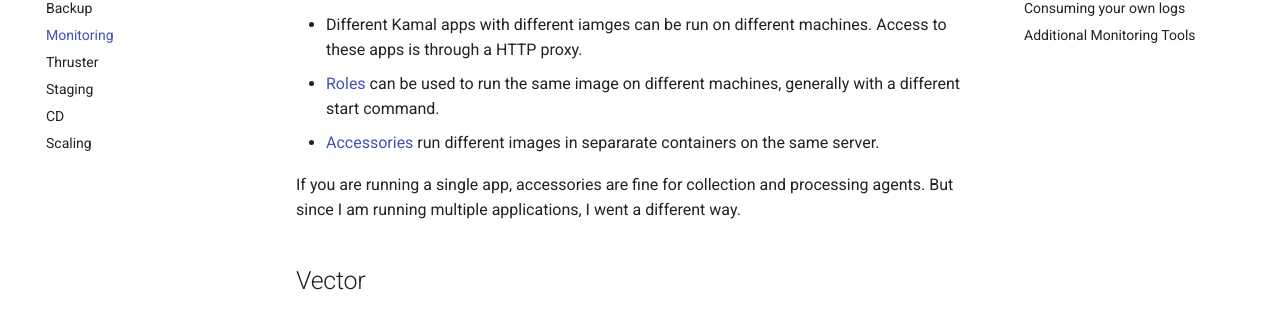
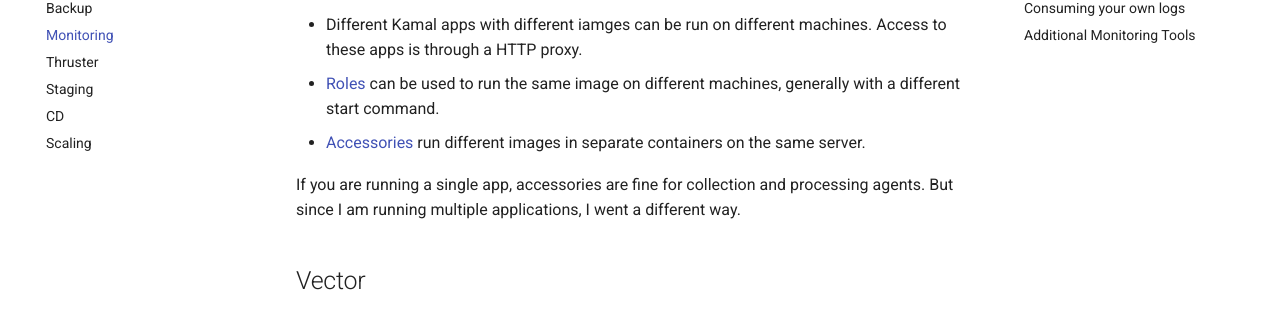
Before and after one commit to rubys/kamal-in-production, an MkDocs documentation site: the page built from docs/Monitoring.md, in a window 1280 px wide and 900 px high, scrolled down 848 px. Shown: the part 127-445 px from the top of the window. Built offline with MkDocs 1.6.1 and Material for MkDocs 9.7.7, drawn with Linux system fonts in a browser that asks for light colours; comment, search, counter and statistics services are not loaded.

Commit message:
separarate → separate

```diff
--- a/docs/Monitoring.md
+++ b/docs/Monitoring.md
@@ -24,7 +24,7 @@
 
 * Different Kamal apps with different iamges can be run on different machines. Access to these apps is through a HTTP proxy.
 * [Roles](https://kamal-deploy.org/docs/configuration/roles/) can be used to run the same image on different machines, generally with a different start command.
-* [Accessories](https://kamal-deploy.org/docs/configuration/accessories/) run different images in separarate containers on the same server.
+* [Accessories](https://kamal-deploy.org/docs/configuration/accessories/) run different images in separate containers on the same server.
 
 If you are running a single app, accessories are fine for collection and processing agents. But since I am running multiple applications, I went a different way.
 
```
